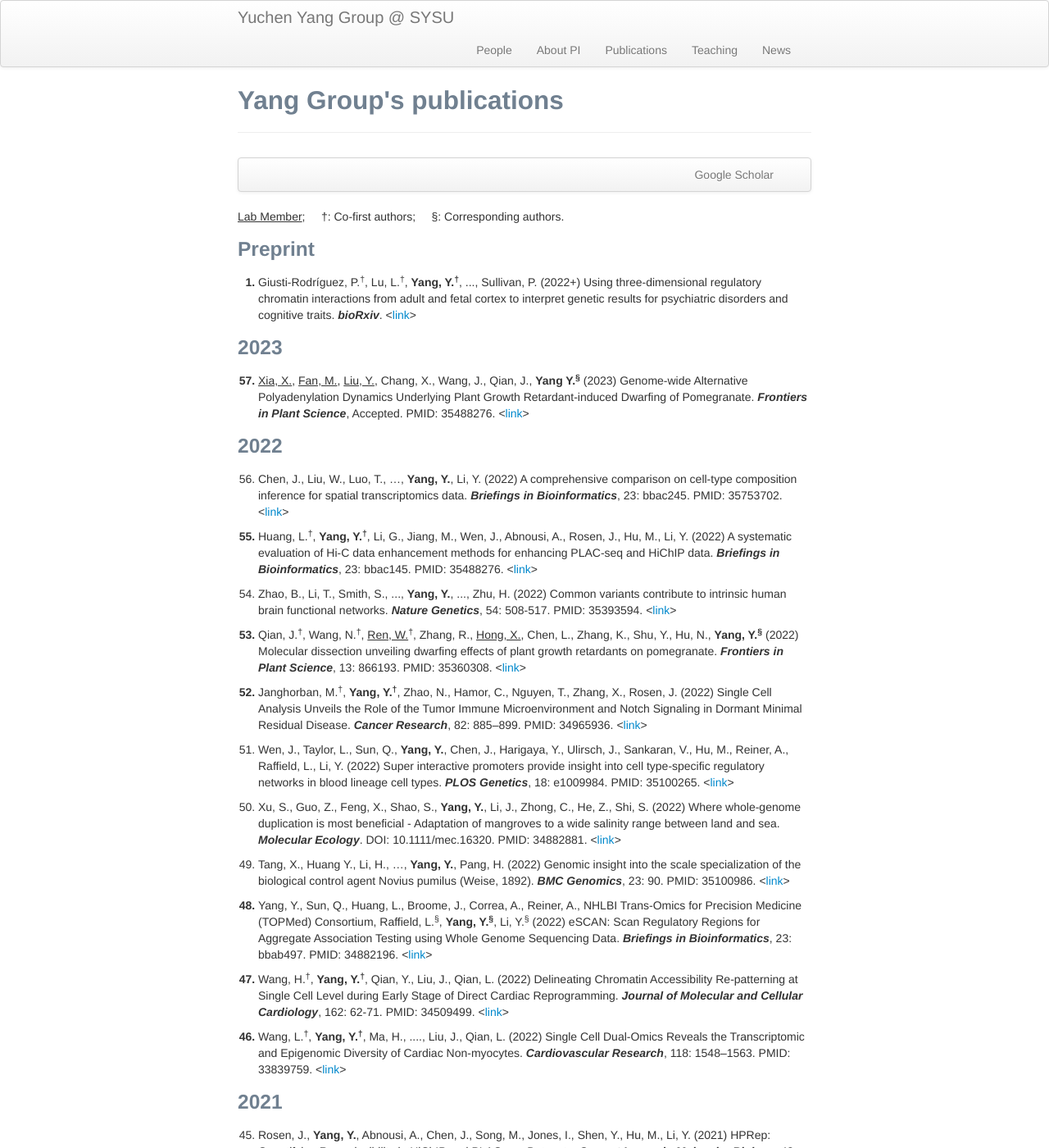
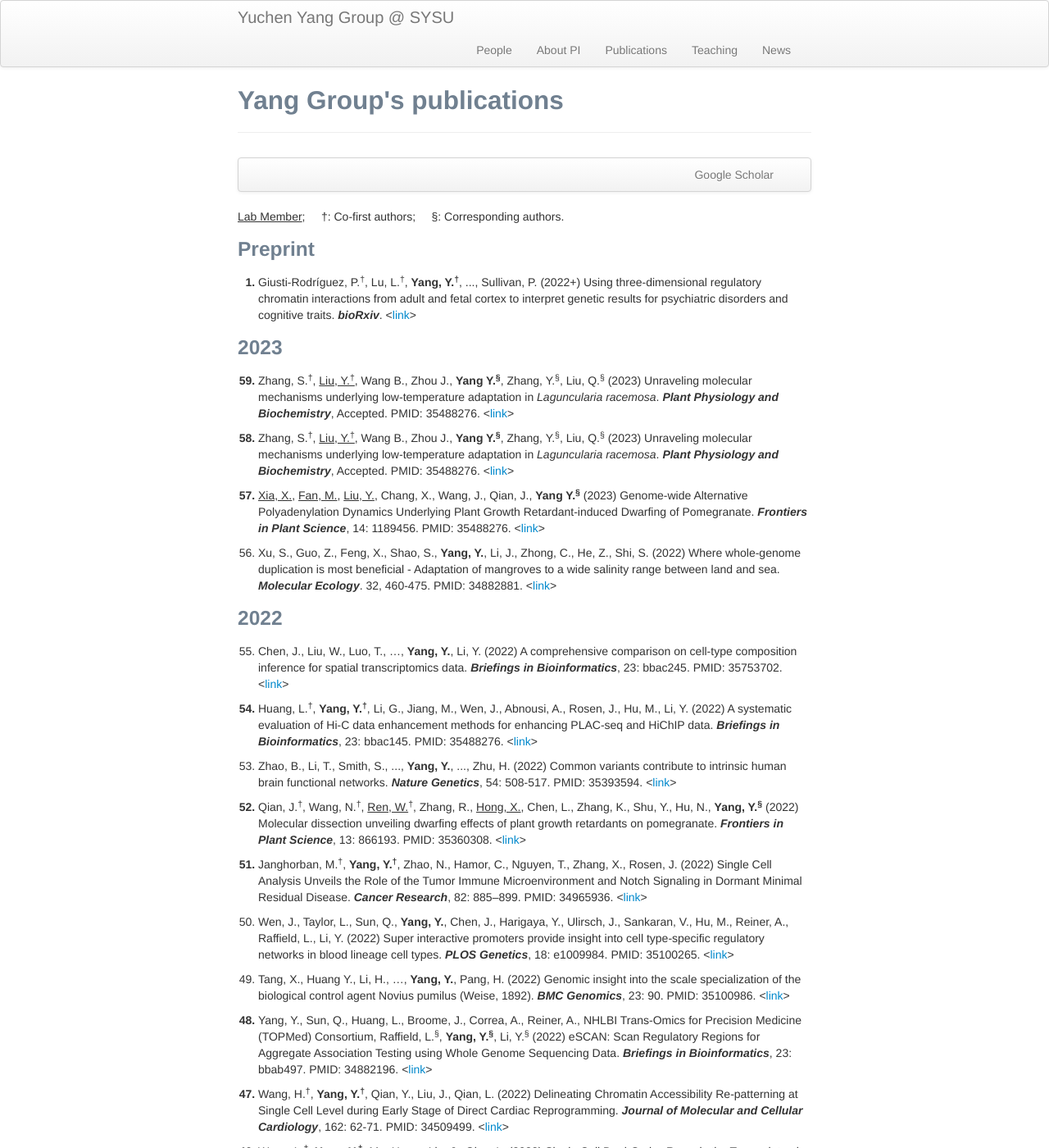
Before and after one commit to yuchenyanggroup/yuchenyanggroup.github.io, a Jekyll site: the page built from pages/pubs.md, in a window 1280 px wide and 1400 px high. Shown: the whole window at 82% size. Built offline with Jekyll 4.4.1, drawn with Linux system fonts in a browser that asks for light colours.

Commit message:
Update pubs.md

```diff
--- a/pages/pubs.md
+++ b/pages/pubs.md
@@ -17,22 +17,26 @@ title: Yang Group's publications
 <ol start="1" style="font-weight: bold;"> <li><span style="font-weight: normal;">Giusti-Rodríguez, P.<sup>&dagger;</sup>, Lu, L.<sup>&dagger;</sup>, <b>Yang, Y.<sup>&dagger;</sup></b>, ..., Sullivan, P. (2022+) Using three-dimensional regulatory chromatin interactions from adult and fetal cortex to interpret genetic results for psychiatric disorders and cognitive traits. <i><b>bioRxiv</b></i>. <<a href="https://www.biorxiv.org/content/10.1101/406330v1.full">link</a>></span></li></ol>
 
 ### 2023
-<ol start="57" style="font-weight: bold;"> <li><span style="font-weight: normal;"> <u>Xia, X.</u>, <u>Fan, M.</u>, <u>Liu, Y.</u>, Chang, X., Wang, J., Qian, J., <b>Yang Y.<sup>&sect;</sup></b> (2023) Genome-wide Alternative Polyadenylation Dynamics Underlying Plant Growth Retardant-induced Dwarfing of Pomegranate. <i><b>Frontiers in Plant Science</b></i>, Accepted. PMID: 35488276. <<a href="https://www.frontiersin.org/articles/10.3389/fpls.2023.1189456/abstract">link</a>></span></li></ol>
+<ol start="59" style="font-weight: bold;"> <li><span style="font-weight: normal;"> Zhang, S.<sup>&dagger;</sup>, <u>Liu, Y.<sup>&dagger;</sup></u>, Wang B., Zhou J., <b>Yang Y.<sup>&sect;</sup></b>, Zhang, Y.<sup>&sect;</sup>, Liu, Q.<sup>&sect;</sup> (2023) Unraveling molecular mechanisms underlying low-temperature adaptation in <i>Laguncularia racemosa</i>. <i><b>Plant Physiology and Biochemistry</b></i>, Accepted. PMID: 35488276. <<a href="https://www.frontiersin.org/articles/10.3389/fpls.2023.1189456/abstract">link</a>></span></li></ol>
+
+<ol start="58" style="font-weight: bold;"> <li><span style="font-weight: normal;"> Zhang, S.<sup>&dagger;</sup>, <u>Liu, Y.<sup>&dagger;</sup></u>, Wang B., Zhou J., <b>Yang Y.<sup>&sect;</sup></b>, Zhang, Y.<sup>&sect;</sup>, Liu, Q.<sup>&sect;</sup> (2023) Unraveling molecular mechanisms underlying low-temperature adaptation in <i>Laguncularia racemosa</i>. <i><b>Plant Physiology and Biochemistry</b></i>, Accepted. PMID: 35488276. <<a href="https://www.frontiersin.org/articles/10.3389/fpls.2023.1189456/abstract">link</a>></span></li></ol>
+
+<ol start="57" style="font-weight: bold;"> <li><span style="font-weight: normal;"> <u>Xia, X.</u>, <u>Fan, M.</u>, <u>Liu, Y.</u>, Chang, X., Wang, J., Qian, J., <b>Yang Y.<sup>&sect;</sup></b> (2023) Genome-wide Alternative Polyadenylation Dynamics Underlying Plant Growth Retardant-induced Dwarfing of Pomegranate. <i><b>Frontiers in Plant Science</b></i>, 14: 1189456. PMID: 35488276. <<a href="https://www.frontiersin.org/articles/10.3389/fpls.2023.1189456/full">link</a>></span></li></ol>
+
+<ol start="56"> <li> Xu, S., Guo, Z., Feng, X., Shao, S., <b>Yang, Y.</b>, Li, J., Zhong, C., He, Z., Shi, S. (2022) Where whole-genome duplication is most beneficial - Adaptation of mangroves to a wide salinity range between land and sea. <i><b>Molecular Ecology</b></i>. 32, 460-475. PMID: 34882881. <<a href="https://onlinelibrary.wiley.com/doi/10.1111/mec.16320">link</a>></li></ol>
 
 ### 2022
-<ol start="56"> <li> Chen, J., Liu, W., Luo, T., …, <b>Yang, Y.</b>, Li, Y. (2022) A comprehensive comparison on cell-type composition inference for spatial transcriptomics data. <i><b>Briefings in Bioinformatics</b></i>, 23: bbac245. PMID: 35753702. <<a href="https://academic.oup.com/bib/article-abstract/23/4/bbac245/6618233?redirectedFrom=fulltext">link</a>></li></ol>
+<ol start="55"> <li> Chen, J., Liu, W., Luo, T., …, <b>Yang, Y.</b>, Li, Y. (2022) A comprehensive comparison on cell-type composition inference for spatial transcriptomics data. <i><b>Briefings in Bioinformatics</b></i>, 23: bbac245. PMID: 35753702. <<a href="https://academic.oup.com/bib/article-abstract/23/4/bbac245/6618233?redirectedFrom=fulltext">link</a>></li></ol>
 
-<ol start="55" style="font-weight: bold;"> <li><span style="font-weight: normal;"> Huang, L.<sup>&dagger;</sup>, <b>Yang, Y.<sup>&dagger;</sup></b>, Li, G., Jiang, M., Wen, J., Abnousi, A., Rosen, J., Hu, M., Li, Y. (2022) A systematic evaluation of Hi-C data enhancement methods for enhancing PLAC-seq and HiChIP data. <i><b>Briefings in Bioinformatics</b></i>, 23: bbac145. PMID: 35488276. <<a href="https://academic.oup.com/bib/article-abstract/23/3/bbac145/6576178?redirectedFrom=fulltext">link</a>></span></li></ol>
+<ol start="54" style="font-weight: bold;"> <li><span style="font-weight: normal;"> Huang, L.<sup>&dagger;</sup>, <b>Yang, Y.<sup>&dagger;</sup></b>, Li, G., Jiang, M., Wen, J., Abnousi, A., Rosen, J., Hu, M., Li, Y. (2022) A systematic evaluation of Hi-C data enhancement methods for enhancing PLAC-seq and HiChIP data. <i><b>Briefings in Bioinformatics</b></i>, 23: bbac145. PMID: 35488276. <<a href="https://academic.oup.com/bib/article-abstract/23/3/bbac145/6576178?redirectedFrom=fulltext">link</a>></span></li></ol>
 
-<ol start="54"> <li> Zhao, B., Li, T., Smith, S., ..., <b>Yang, Y.</b>, ..., Zhu, H. (2022) Common variants contribute to intrinsic human brain functional networks. <i><b>Nature Genetics</b></i>, 54: 508-517. PMID: 35393594. <<a href="https://www.nature.com/articles/s41588-022-01039-6">link</a>></li></ol>
+<ol start="53"> <li> Zhao, B., Li, T., Smith, S., ..., <b>Yang, Y.</b>, ..., Zhu, H. (2022) Common variants contribute to intrinsic human brain functional networks. <i><b>Nature Genetics</b></i>, 54: 508-517. PMID: 35393594. <<a href="https://www.nature.com/articles/s41588-022-01039-6">link</a>></li></ol>
 
-<ol start="53" style="font-weight: bold;"> <li><span style="font-weight: normal;"> Qian, J.<sup>&dagger;</sup>, Wang, N.<sup>&dagger;</sup>, <u>Ren, W.</u><sup>&dagger;</sup>, Zhang, R., <u>Hong, X.</u>, Chen, L., Zhang, K., Shu, Y., Hu, N., <b>Yang, Y.<sup>&sect;</sup></b> (2022) Molecular dissection unveiling dwarfing effects of plant growth retardants on pomegranate. <i><b>Frontiers in Plant Science</b></i>, 13: 866193. PMID: 35360308. <<a href="https://www.frontiersin.org/articles/10.3389/fpls.2022.866193/full?utm_source=Email_to_authors_&utm_medium=Email&utm_content=T1_11.5e1_author&utm_campaign=Email_publication&field=&journalName=Frontiers_in_Plant_Science&id=866193">link</a>></span></li></ol>
+<ol start="52" style="font-weight: bold;"> <li><span style="font-weight: normal;"> Qian, J.<sup>&dagger;</sup>, Wang, N.<sup>&dagger;</sup>, <u>Ren, W.</u><sup>&dagger;</sup>, Zhang, R., <u>Hong, X.</u>, Chen, L., Zhang, K., Shu, Y., Hu, N., <b>Yang, Y.<sup>&sect;</sup></b> (2022) Molecular dissection unveiling dwarfing effects of plant growth retardants on pomegranate. <i><b>Frontiers in Plant Science</b></i>, 13: 866193. PMID: 35360308. <<a href="https://www.frontiersin.org/articles/10.3389/fpls.2022.866193/full?utm_source=Email_to_authors_&utm_medium=Email&utm_content=T1_11.5e1_author&utm_campaign=Email_publication&field=&journalName=Frontiers_in_Plant_Science&id=866193">link</a>></span></li></ol>
 
-<ol start="52" style="font-weight: bold;"> <li><span style="font-weight: normal;"> Janghorban, M.<sup>&dagger;</sup>, <b>Yang, Y.<sup>&dagger;</sup></b>, Zhao, N., Hamor, C., Nguyen, T., Zhang, X., Rosen, J. (2022) Single Cell Analysis Unveils the Role of the Tumor Immune Microenvironment and Notch Signaling in Dormant Minimal Residual Disease. <i><b>Cancer Research</b></i>, 82: 885–899. PMID: 34965936. <<a href="https://aacrjournals.org/cancerres/article-abstract/82/5/885/681773/Single-Cell-Analysis-Unveils-the-Role-of-the-Tumor?redirectedFrom=fulltext">link</a>></span></li></ol>
+<ol start="51" style="font-weight: bold;"> <li><span style="font-weight: normal;"> Janghorban, M.<sup>&dagger;</sup>, <b>Yang, Y.<sup>&dagger;</sup></b>, Zhao, N., Hamor, C., Nguyen, T., Zhang, X., Rosen, J. (2022) Single Cell Analysis Unveils the Role of the Tumor Immune Microenvironment and Notch Signaling in Dormant Minimal Residual Disease. <i><b>Cancer Research</b></i>, 82: 885–899. PMID: 34965936. <<a href="https://aacrjournals.org/cancerres/article-abstract/82/5/885/681773/Single-Cell-Analysis-Unveils-the-Role-of-the-Tumor?redirectedFrom=fulltext">link</a>></span></li></ol>
 
-<ol start="51"> <li> Wen, J., Taylor, L., Sun, Q., <b>Yang, Y.</b>, Chen, J., Harigaya, Y., Ulirsch, J., Sankaran, V., Hu, M., Reiner, A., Raffield, L., Li, Y. (2022) Super interactive promoters provide insight into cell type-specific regulatory networks in blood lineage cell types. <i><b>PLOS Genetics</b></i>, 18: e1009984. PMID: 35100265. <<a href="https://journals.plos.org/plosgenetics/article?id=10.1371/journal.pgen.1009984">link</a>></li></ol>
-
-<ol start="50"> <li> Xu, S., Guo, Z., Feng, X., Shao, S., <b>Yang, Y.</b>, Li, J., Zhong, C., He, Z., Shi, S. (2022) Where whole-genome duplication is most beneficial - Adaptation of mangroves to a wide salinity range between land and sea. <i><b>Molecular Ecology</b></i>. DOI: 10.1111/mec.16320. PMID: 34882881. <<a href="https://onlinelibrary.wiley.com/doi/10.1111/mec.16320">link</a>></li></ol>
+<ol start="50"> <li> Wen, J., Taylor, L., Sun, Q., <b>Yang, Y.</b>, Chen, J., Harigaya, Y., Ulirsch, J., Sankaran, V., Hu, M., Reiner, A., Raffield, L., Li, Y. (2022) Super interactive promoters provide insight into cell type-specific regulatory networks in blood lineage cell types. <i><b>PLOS Genetics</b></i>, 18: e1009984. PMID: 35100265. <<a href="https://journals.plos.org/plosgenetics/article?id=10.1371/journal.pgen.1009984">link</a>></li></ol>
 
 <ol start="49"> <li> Tang, X., Huang Y., Li, H., …, <b>Yang, Y.</b>, Pang, H. (2022) Genomic insight into the scale specialization of the biological control agent Novius pumilus (Weise, 1892). <i><b>BMC Genomics</b></i>, 23: 90. PMID: 35100986. <<a href="https://bmcgenomics.biomedcentral.com/articles/10.1186/s12864-022-08299-w">link</a>></li></ol>
 
```
